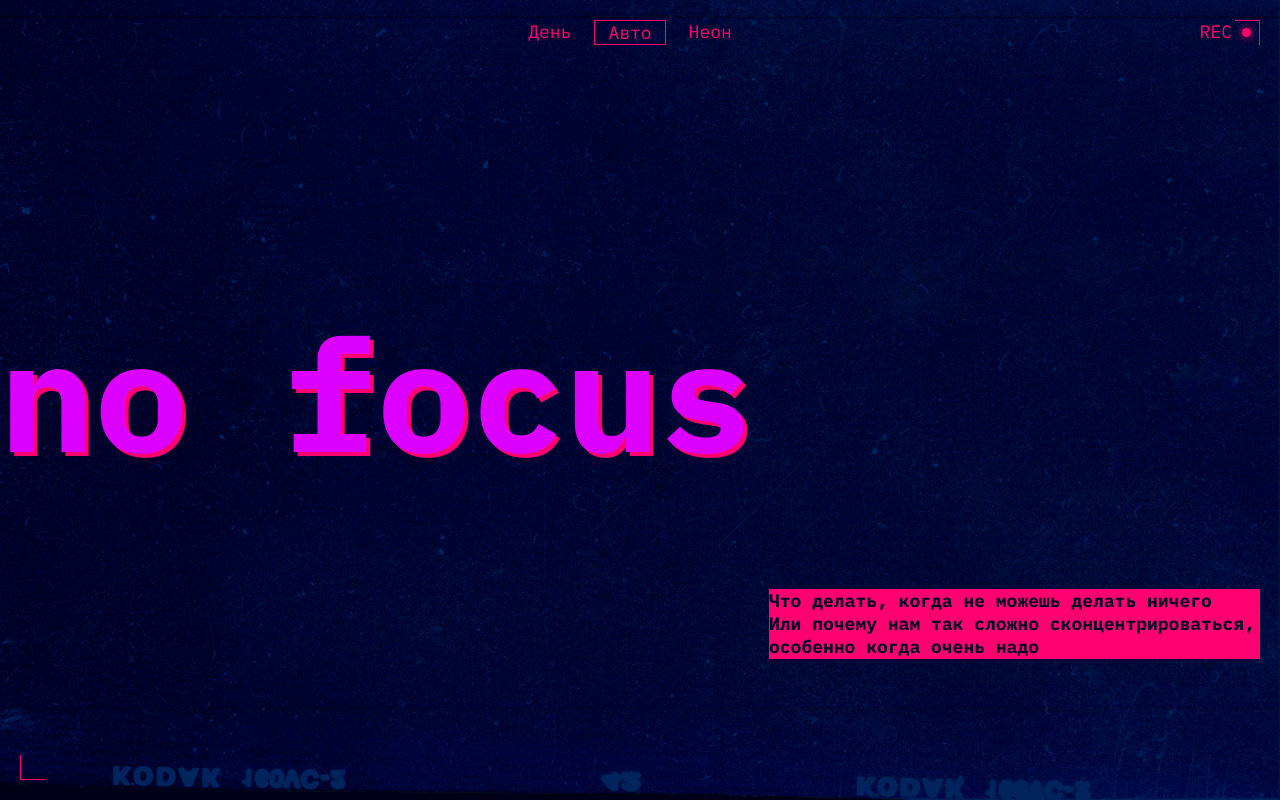
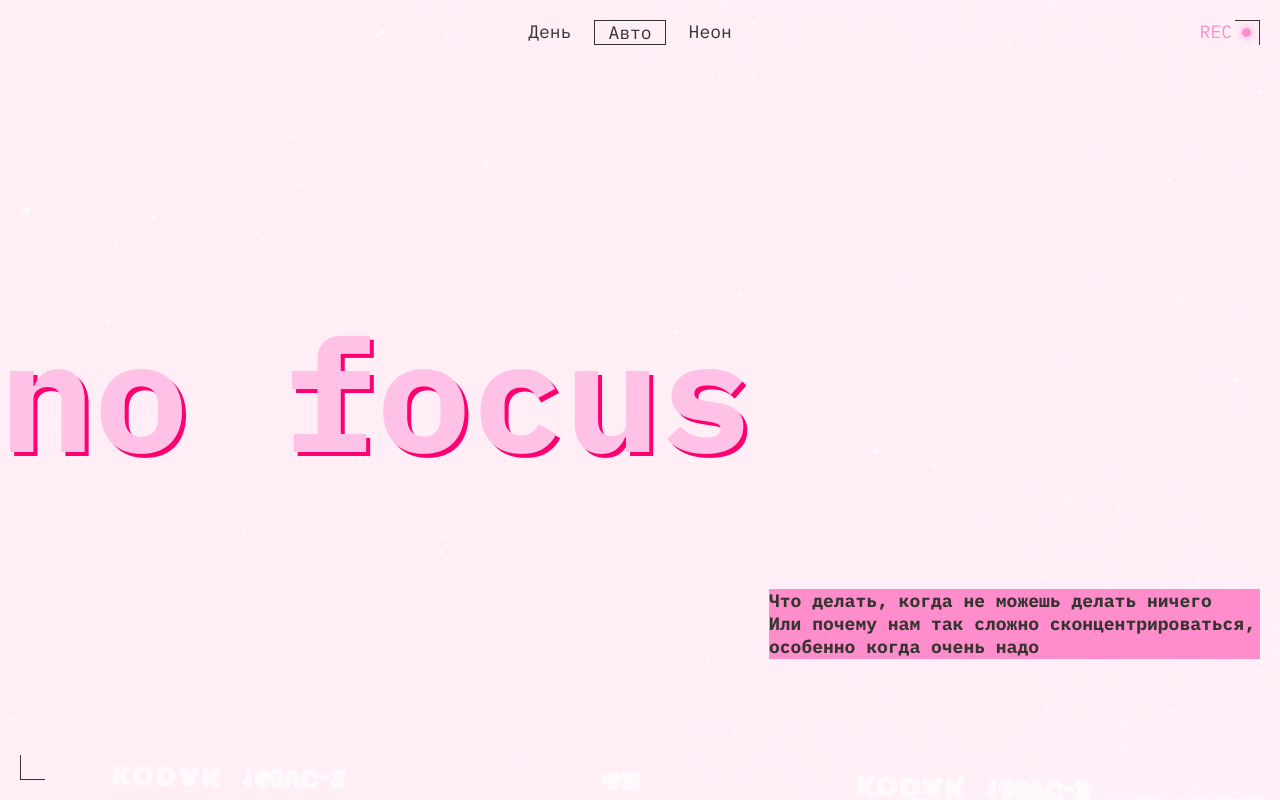
Before and after one commit to pulya2000/slozhno-sosredotochitsya, a plain HTML site: page index.html in a window 1280 px wide. Shown: the top 800 px of the page. Drawn offline with Linux system fonts and the light colour scheme.

Commit message:
ready v1

```diff
--- a/index.html
+++ b/index.html
@@ -11,6 +11,7 @@
     <link rel="stylesheet" href="./styles/style.css">
     <link rel="stylesheet" href="./styles/dark.css">
     <link rel="stylesheet" href="./styles/light.css">
+    <link rel="icon" href="./images/favicon.ico" sizes="any">
     <link rel="icon" href="./images/favicon.svg" type="image/svg+xml">
     <title>Сложно сосредоточиться</title>
   </head>
--- a/styles/dark.css
+++ b/styles/dark.css
@@ -3,6 +3,19 @@
   здесь окажутся стили, которые нужно переопределить принудительно,
   переключая тему
 */
+
+:root .theme_dark {
+  --text-color: #F1B2CE;
+  --main-font: IBM Plex Mono, sans-serif;
+  --bg-image: url(../images/cover-image-dark.png);
+  --accent-color: #FF0070;
+  --header-title-color: #DB00FF;
+  --link-color: #FF0070;
+  --title-color: #000028;
+  --content-title-color: #FF0070;
+  --header-button-color: #FF0070;
+  --decorated-zone-color: #FF0070;
+}
 
 .page.theme_dark {
   /* сохраните этот селектор в приведённом виде.
@@ -10,3 +23,10 @@
     чем стили в медиазапросе предпочтений пользователя
   */
 }
+
+@media (width >= 768px) {
+  :root {
+    --content-padding: 20px;
+    --header-padding: 20px;
+  }
+}
--- a/styles/globals.css
+++ b/styles/globals.css
@@ -40,3 +40,8 @@ a {
   font-size: inherit;
   line-height: inherit;
 }
+
+button:focus,
+a:focus {
+  outline: none;
+}
--- a/styles/light.css
+++ b/styles/light.css
@@ -3,10 +3,53 @@
   Здесь окажутся стили, которые нужно переопределить принудительно,
   переключая тему
 */
+:root .theme_light {
+  --text-color: #353430;
+  --main-font: IBM Plex Mono, sans-serif;
+  --bg-image: url(../images/cover-image-light.png);
+  --accent-color: #FF8DCB;
+  --header-title-color: #FFC2E6;
+  --title-color: #353430;
+  --link-color: #353430;
+  --content-title-color: #353430;
+  --header-button-color: #353430;
+  --decorated-zone-color: #353430;
+}
 
 .page.theme_light {
   /* сохраните этот селектор в приведённом виде.
     Так стили написанные ниже будут иметь больший вес,
     чем стили в медиазапросе предпочтений пользователя
   */
+
 }
+
+.theme_light .header__dark-theme-decoration {
+  display: none;
+}
+
+@media (prefers-color-scheme: light) {
+  :root {
+    --text-color: #353430;
+    --main-font: IBM Plex Mono, sans-serif;
+    --bg-image: url(../images/cover-image-light.png);
+    --accent-color: #FF8DCB;
+    --header-title-color: #FFC2E6;
+    --title-color: #353430;
+    --link-color: #353430;
+    --content-title-color: #353430;
+    --header-button-color: #353430;
+    --decorated-zone-color: #353430;
+  }
+
+ .theme_auto .header__dark-theme-decoration {
+    display: none;
+  }
+}
+
+@media (width >= 768px) {
+  :root {
+    --content-padding: 20px;
+    --header-padding: 20px;
+  }
+}
--- a/styles/style.css
+++ b/styles/style.css
@@ -1,5 +1,12 @@
 /* Основные стили проекта. Это стили для темы, которую вы верстаете первой. */
 
+button:focus-visible {
+  border-block-end: 1px solid var(--header-button-color);
+}
+
+a:focus-visible {
+  border: 1px solid var(--text-color);
+}
 
 .page {
   /* сохраните в разметке и стилях класс page. На его основе работает скрипт. */
@@ -21,8 +28,8 @@
   content: '';
   inline-size: 25px;
   block-size: 25px;
-  border-block-start: 1px solid var(--accent-color);
-  border-inline-end: 1px solid var(--accent-color);
+  border-block-start: 1px solid var(--decorated-zone-color);
+  border-inline-end: 1px solid var(--decorated-zone-color);
   position: absolute;
   inset-block-start: var(--header-padding);
   inset-inline-end: var(--header-padding);
@@ -32,8 +39,8 @@
   content: '';
   inline-size: 25px;
   block-size: 25px;
-  border-block-end: 1px solid var(--accent-color);
-  border-inline-start: 1px solid var(--accent-color);
+  border-block-end: 1px solid var(--decorated-zone-color);
+  border-inline-start: 1px solid var(--decorated-zone-color);
   position: absolute;
   inset-block-end: var(--header-padding);
   inset-inline-start: var(--header-padding);
@@ -68,7 +75,7 @@
 }
 
 .header__theme-menu-button {
-  color: var(--accent-color);
+  color: var(--header-button-color);
   background-color: transparent;
   border: none;
   padding: 0;
@@ -78,12 +85,12 @@
 }
 
 .header__theme-menu-button:hover {
-  border: 1px solid var(--accent-color);
+  border: 1px solid var(--header-button-color);
   cursor: pointer;
 }
 
 .header__theme-menu-button_active {
-  border: 1px solid var(--accent-color);
+  border: 1px solid var(--header-button-color);
 }
 
 button:disabled {
@@ -105,7 +112,7 @@ button:disabled {
 .header__title {
   font-size: clamp(7.25rem, 7.0115rem + 1.0178vw, 7.5rem);
   color: var(--header-title-color);
-  text-shadow: 4px 4px 0px var(--accent-color);
+  text-shadow: 4px 4px 0px #FF0070;
   line-height: 82.5%;
 }
 
@@ -143,7 +150,7 @@ button:disabled {
 
 .content__title {
   font-size: inherit;
-  color: var(--accent-color);
+  color: var(--content-title-color);
 }
 
 .content__title-paragraph {
@@ -189,7 +196,7 @@ button:disabled {
 .footer__title {
   font-size: clamp(7.25rem, 7.0115rem + 1.0178vw, 7.5rem);
   color: var(--header-title-color);
-  text-shadow: 2px 2px 0px var(--accent-color);
+  text-shadow: 2px 2px 0px #FF0070;
   line-height: 82.5%;
 }
 
--- a/styles/variables.css
+++ b/styles/variables.css
@@ -5,11 +5,14 @@
 :root {
   --text-color: #F1B2CE;
   --main-font: IBM Plex Mono, sans-serif;
-  --bg-color: #000028;
   --bg-image: url(../images/cover-image-dark.png);
   --accent-color: #FF0070;
   --header-title-color: #DB00FF;
+  --link-color: #FF0070;
   --title-color: #000028;
+  --content-title-color: #FF0070;
+  --header-button-color: #FF0070;
+  --decorated-zone-color: #FF0070;
   --content-padding: 10px;
   --header-padding: 10px;
 }
```
